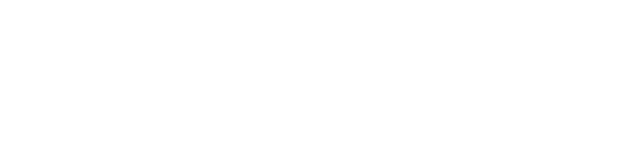
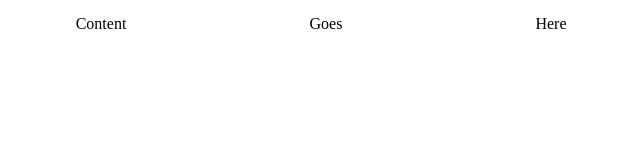
Before and after one commit to danjonesdev/html_email, a plain HTML site: page html_email_template.html in a window 1280 px wide. Shown: the whole page, without its empty margins (314-954 px from the left). Drawn offline with Linux system fonts and the light colour scheme.

Commit message:
layout revision

```diff
--- a/html_email_template.html
+++ b/html_email_template.html
@@ -116,9 +116,10 @@
           <tr>
             <td valign="top">
               <center style="background: #ffffff;">
+                <!-- EMAIL : BEGIN -->
                 <table role="presentation" cellspacing="0" cellpadding="0" border="0" align="center" width="600">
 
-                  <!-- EMAIL : BEGIN -->
+                  <!-- PARTIAL : BEGIN -->
                   <tr>
                     <td>
                       <table cellspacing="0" cellpadding="0" border="0" width="100%">
@@ -126,11 +127,14 @@
                           <td height="10">&nbsp;</td>
                         </tr>
                         <tr>
-                          <td width="150" valign="top">
+                          <td width="150" valign="top" style="text-align: center;">
+                            Content
                           </td>
-                          <td width="300" valign="top">
+                          <td width="300" valign="top" style="text-align: center;">
+                            Goes
                           </td>
-                          <td width="150" valign="top">
+                          <td width="150" valign="top" style="text-align: center;">
+                            Here
                           </td>
                         </tr>
                         <tr>
@@ -139,9 +143,11 @@
                       </table>
                     </td>
                   </tr>
-                  <!-- EMAIL : END -->
+                  <!-- PARTIAL : END -->
+
 
                 </table>
+                <!-- EMAIL : END -->
               </center>
             </td>
           </tr>
```
